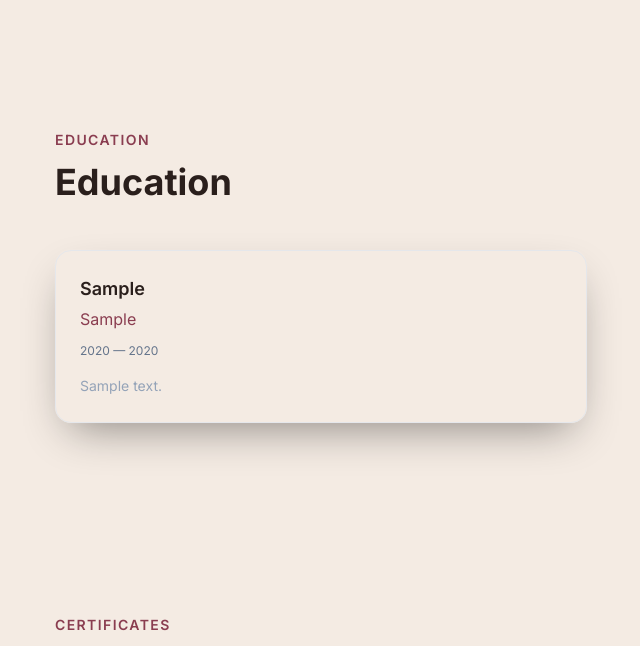
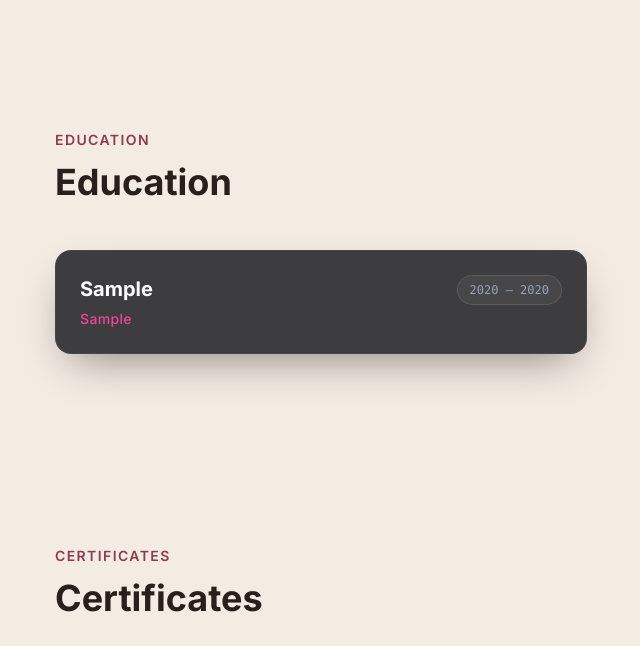
Before and after one commit to rasulbek647/my_portfolio, a Django app: page / in a window 1280 px wide. Shown: the part 3412-4058 px from the top of the page, without its empty margins (41-681 px from the left). Run offline with Django 5.2, Linux system fonts and the light colour scheme; data comes from the database, SQL or seed files in the repository; tables that the repository leaves empty hold one stand-in row (values such as "Sample post"); grey boxes marked "Sample" are stand-in pictures; some libraries are stand-ins or nearby versions.

Commit message:
feat: redesign education section with hidden accordion hover effect

```diff
--- a/templates/resume/home.html
+++ b/templates/resume/home.html
@@ -446,16 +446,39 @@
     <p class="mt-3 text-3xl font-bold text-themeText sm:text-4xl">{% uitext "nav_education" %}</p>
     <div class="mt-12 grid gap-6 sm:grid-cols-2">
       {% for edu in education_entries %}
-      <article class="rounded-2xl border border-themeText/5 bg-themeBg/80 p-6 shadow-soft transition duration-300 hover:border-secondary/30 hover:-translate-y-0.5">
-        <h3 class="text-lg font-semibold text-themeText">{% localized_field edu "degree" %}</h3>
-        <p class="mt-1 text-secondary">{% localized_field edu "institution" %}</p>
-        <p class="mt-3 text-xs text-slate-500">
-          {% if edu.start_date %}{{ edu.start_date|date:"Y" }}{% endif %} — {% if edu.end_date %}{{ edu.end_date|date:"Y" }}{% else %}…{% endif %}
-        </p>
+      <article class="group relative overflow-hidden rounded-2xl border border-white/5 bg-[#0f1115]/80 p-6 shadow-soft backdrop-blur-sm transition-all duration-500 hover:-translate-y-1 hover:border-[#a855f7]/40 hover:bg-[#1a1d24]/90 hover:shadow-[0_0_30px_rgba(168,85,247,0.15)]">
+
+        <!-- Header part (always visible) -->
+        <div class="flex flex-col sm:flex-row sm:items-start sm:justify-between gap-4 relative z-10">
+           <div>
+             <h3 class="text-xl font-bold text-white transition-colors duration-300 group-hover:text-[#c084fc]">
+               {% localized_field edu "degree" %}
+             </h3>
+             <p class="mt-1.5 text-sm font-medium tracking-wide text-[#ec4899]">
+               {% localized_field edu "institution" %}
+             </p>
+           </div>
+
+           <div class="shrink-0 w-fit rounded-full bg-white/5 border border-white/10 px-3 py-1.5 text-xs font-mono text-slate-400 transition-all duration-300 group-hover:border-[#a855f7]/50 group-hover:text-[#c084fc] group-hover:bg-[#a855f7]/10">
+             {% if edu.start_date %}{{ edu.start_date|date:"Y" }}{% endif %} — {% if edu.end_date %}{{ edu.end_date|date:"Y" }}{% else %}Hozirgacha{% endif %}
+           </div>
+        </div>
+
+        <!-- Hidden Accordion Content -->
         {% localized_field edu "description" as ed %}
         {% if ed %}
-        <p class="mt-4 text-sm leading-relaxed text-slate-400">{{ ed|linebreaksbr }}</p>
+        <div class="grid grid-rows-[0fr] opacity-0 transition-all duration-500 ease-in-out group-hover:grid-rows-[1fr] group-hover:opacity-100 group-hover:mt-5">
+          <div class="overflow-hidden">
+            <div class="border-t border-white/10 pt-4 relative">
+              <div class="absolute top-0 left-0 w-16 h-px bg-gradient-to-r from-[#a855f7] to-transparent"></div>
+              <p class="text-sm leading-relaxed text-slate-300">{{ ed|linebreaksbr }}</p>
+            </div>
+          </div>
+        </div>
         {% endif %}
+
+        <!-- Decorative background glow -->
+        <div class="absolute -bottom-10 -right-10 h-32 w-32 rounded-full bg-[#a855f7]/20 blur-3xl opacity-0 transition-opacity duration-700 group-hover:opacity-100 pointer-events-none"></div>
       </article>
       {% endfor %}
     </div>
```
